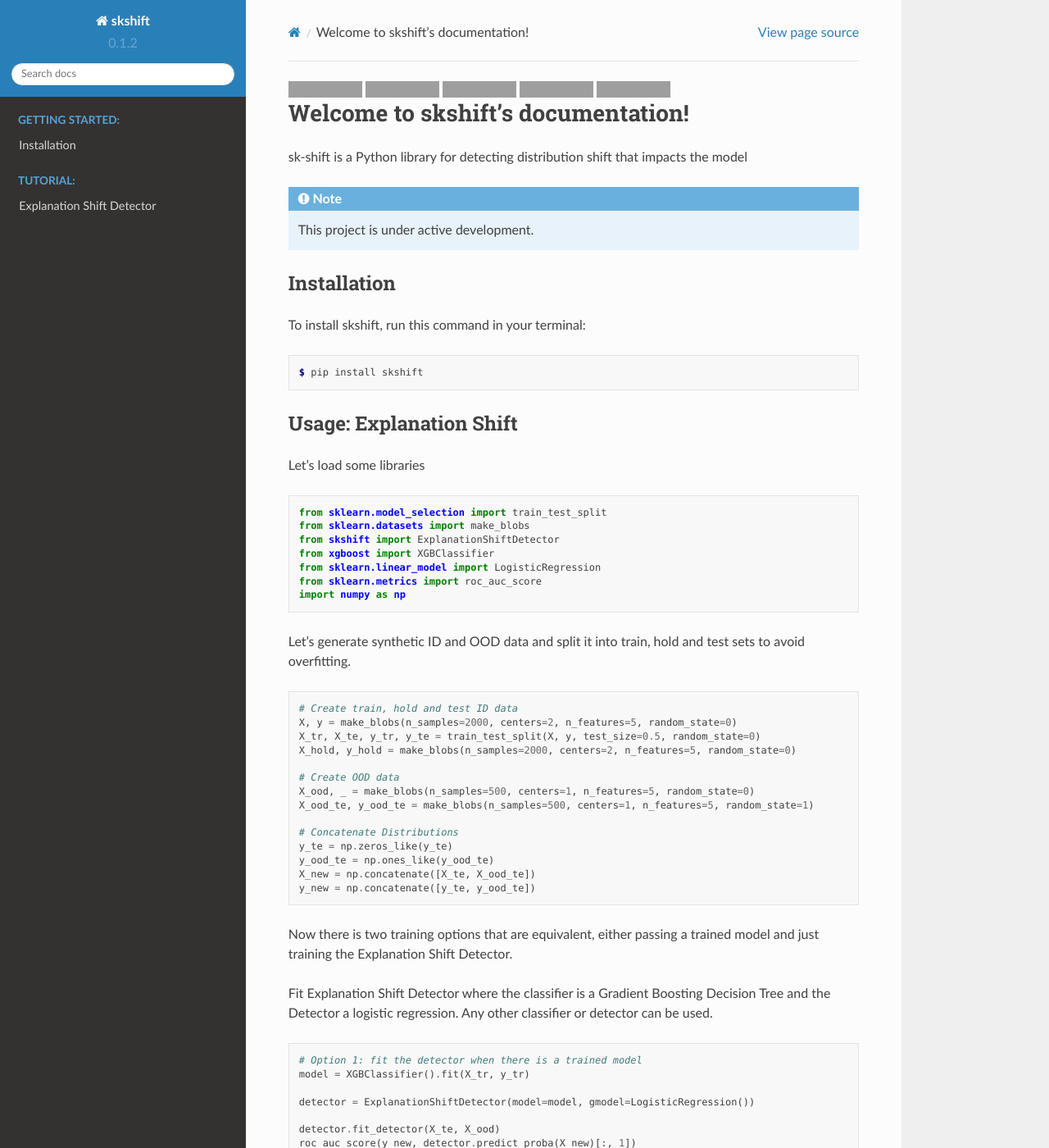
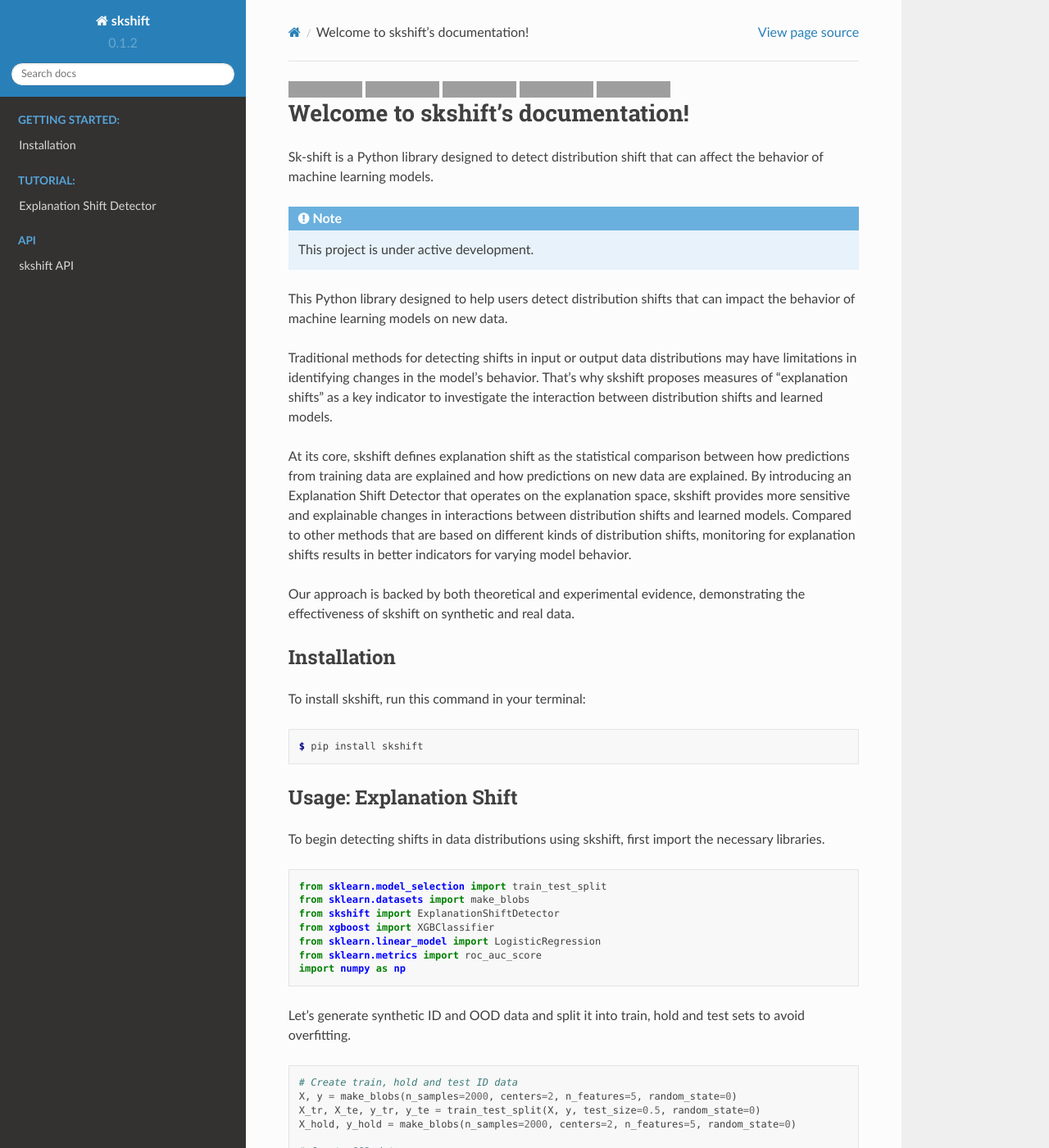
Before and after one commit to cmougan/skshift, a Sphinx documentation site: the page built from docs/source/index.rst, in a window 1280 px wide and 1400 px high. Shown: the whole window at 82% size. Built offline with Sphinx 7.4.7 and the Read the Docs theme 2.0.0, drawn with Linux system fonts in a browser that asks for light colours; grey boxes are pictures that could not be loaded.

Commit message:
docs tutorial

```diff
--- /dev/null
+++ b/docs/source/generated/skshift.ExplanationShiftDetector.rst
@@ -0,0 +1,6 @@
+skshift.ExplanationShiftDetector
+================================
+
+.. currentmodule:: skshift
+
+.. autoclass:: ExplanationShiftDetector
--- a/docs/source/index.rst
+++ b/docs/source/index.rst
@@ -18,11 +18,29 @@
 Welcome to skshift's documentation!
 ===================================
 
-sk-shift is a Python library for detecting distribution shift that impacts the model
+Sk-shift is a Python library designed to detect distribution shift that can affect the behavior of machine learning models.
 
 .. note::
 
    This project is under active development.
+
+This Python library designed to help users detect distribution shifts that can impact the behavior of machine learning models on new data.
+
+Traditional methods for detecting shifts in input or output data distributions
+may have limitations in identifying changes in the model's behavior.
+That's why skshift proposes measures of "explanation shifts" as a key indicator to investigate the interaction between
+distribution shifts and learned models.
+
+At its core, skshift defines explanation shift as the statistical comparison between how predictions
+from training data are explained and how predictions on new data are explained.
+By introducing an Explanation Shift Detector that operates on the explanation space,
+skshift provides more sensitive and explainable changes in interactions between distribution shifts and learned models.
+Compared to other methods that are based on different kinds of distribution shifts, monitoring for explanation shifts results in better indicators for varying model behavior.
+
+Our approach is backed by both theoretical and experimental evidence,
+demonstrating the effectiveness of skshift on synthetic and real data.
+
+
 
 Installation
 ------------
@@ -36,7 +54,7 @@ To install skshift, run this command in your terminal:
 
 Usage: Explanation Shift
 -------------------------
-Let's load some libraries
+To begin detecting shifts in data distributions using skshift, first import the necessary libraries.
 
 .. code:: python
 
@@ -115,8 +133,16 @@ Tutorial
    explanationTutorial
 
 
+
 Indices and tables
 ==================
 * :ref:`genindex`
 * :ref:`modindex`
 * :ref:`search`
+
+.. toctree::
+   :maxdepth: 3
+   :hidden:
+   :caption: API
+
+   api
```
Also changed, not shown: docs/source/api.rst (added, +14 -0 lines), 1 other file.
